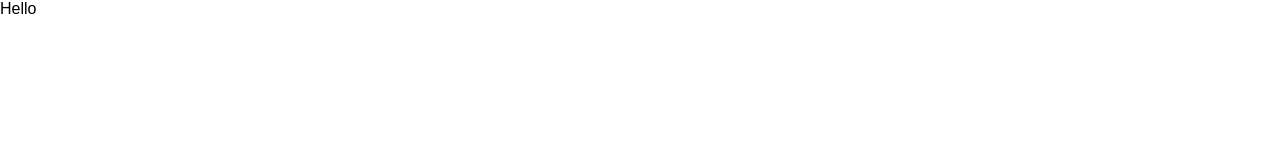
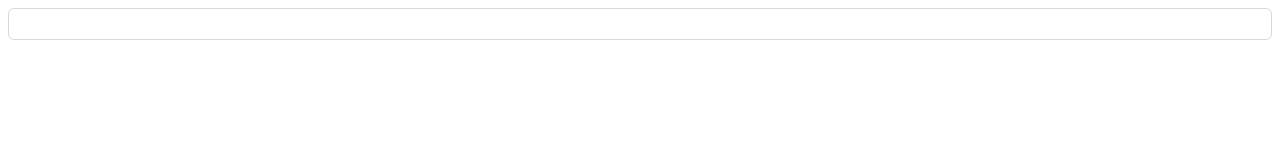
Before and after one commit to vietanh74/react-next-boilerplate, a Next.js app: page / in a window 1280 px wide. Shown: the top 160 px of the page. Built offline with nearby package versions, Linux system fonts and the light colour scheme.

Commit message:
feat: update

```diff
--- a/src/pages/_app.tsx
+++ b/src/pages/_app.tsx
@@ -2,7 +2,6 @@ import type { AppProps } from 'next/app';
 import { Provider } from 'react-redux';
 import { ConfigProvider } from 'antd';
 import locale from 'antd/lib/locale/vi_VN';
-import 'antd/dist/reset.css';
 import '@/assets/styles/app.scss';
 
 import store from '../store/configureStore';
--- a/src/pages/index.tsx
+++ b/src/pages/index.tsx
@@ -1,5 +1,11 @@
+import { Input } from 'antd';
+
 const Page = () => {
-  return <div className="flex overflow-auto">Hello</div>;
+  return (
+    <div className="flex overflow-auto">
+      <Input />
+    </div>
+  );
 };
 
 export default Page;
```
